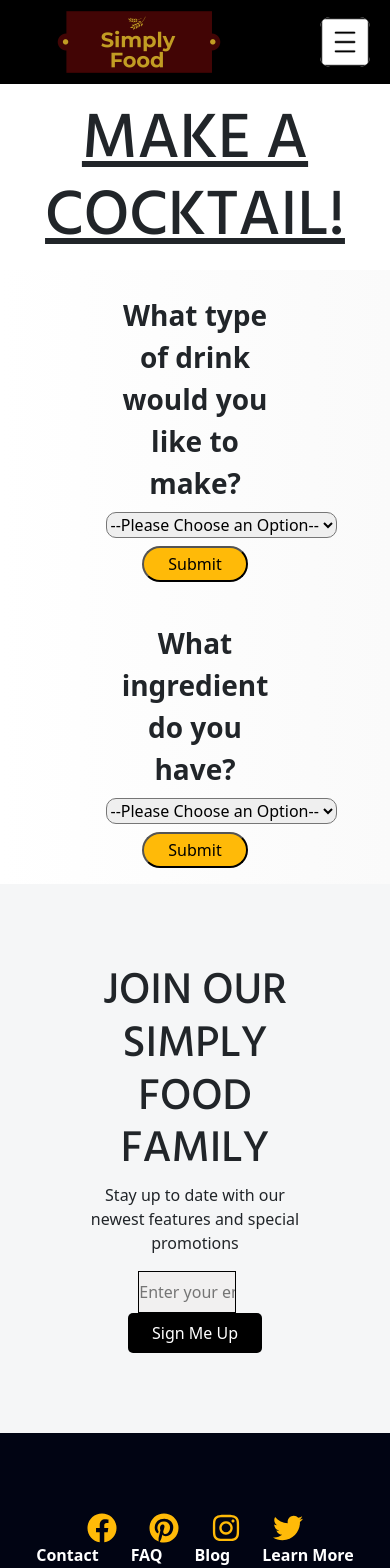
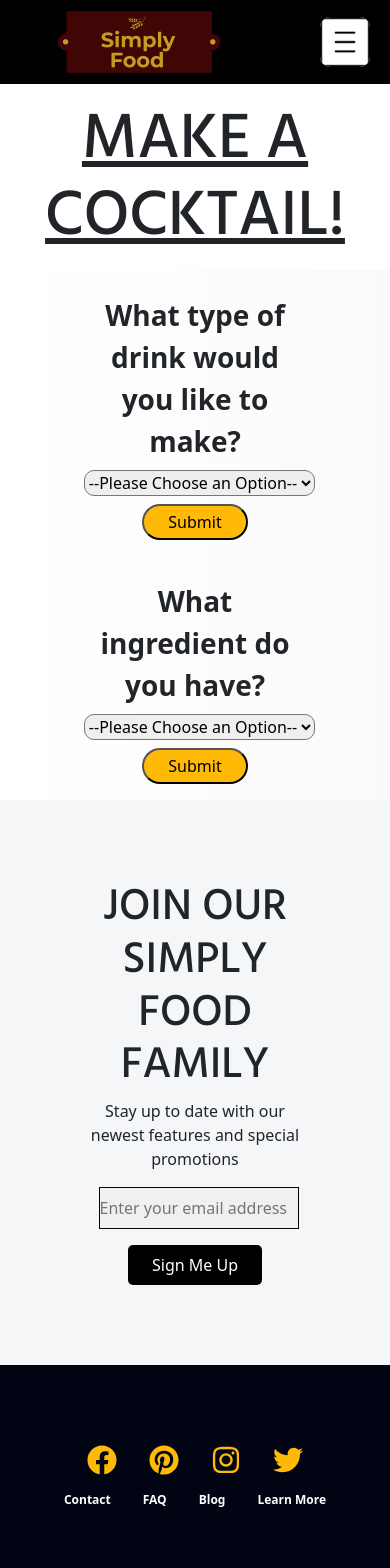
Before and after one commit to zanderambrose/Simply-Food, a React (Create React App) app: page /cocktail in a window 390 px wide. Shown: the top 1568 px of the page. Built offline with nearby package versions, Linux system fonts and the light colour scheme.

Commit message:
worked on finishing up mobile media query styles for great UI at all screen sizes

```diff
--- a/src/Components/Pantry/Input.js
+++ b/src/Components/Pantry/Input.js
@@ -18,14 +18,17 @@ function Input() {
         setInput('');
     }
 
-
+    const myStyle = {
+        position: "relative",
+        left: "0%"
+    }
 
     return (
         <div>
             <div className="userInputContainer">
                 <form onSubmit={handleSubmit} className="userForm">
                     <label className="userLabel">Enter the ingredients you have for dinner</label><br />
-                    <input className="userSelect" value={input} onChange={handleChange} type='text' placeholder="What's in your pantry?" />
+                    <input style={myStyle} className="userSelect" value={input} onChange={handleChange} type='text' placeholder="What's in your pantry?" />
                     <div>
                         <input type="submit" value="Submit" className="userInputSubmit" />
                     </div>
--- a/src/Styles/CardsDisplay.css
+++ b/src/Styles/CardsDisplay.css
@@ -69,7 +69,17 @@
     display: grid;
     grid-template-columns: 1fr 1fr;
     gap: 10px;
-    width: 90vw;
+    width: 80vw;
     margin: 1rem auto;
 }
+
+.cardsItemContainer a button{
+    border-radius: 20px;
+    padding: 0.25rem 0.5rem;
+    margin-bottom: 0.5rem;
+    background-color: orange;
+    color: white;
+    font-weight: bold;
+    font-size: 0.75rem;
 }
+}
--- a/src/Styles/Footer.css
+++ b/src/Styles/Footer.css
@@ -49,7 +49,7 @@
     color: #ffba08;
     display: flex;
     justify-content: center;
-    padding: 2rem 0 0;
+    padding: 2rem 0 1rem;
 }
 
 .socialIcons span{
@@ -101,3 +101,23 @@
     padding: 1.25rem 0;
     font-size: 1.15rem;
 }
+
+@media(max-width: 700px){
+    .ctaEmail input{
+        width:200px;
+        margin-right: 0;
+        margin-bottom: 1rem;
+        position: relative;
+        left: 5%;
+    }
+
+    .socialLinks li{
+        font-size: 0.75rem;
+    }
+}
+
+@media(max-width:540px){
+    .ctaEmail input{
+        margin-right: 1rem
+    }
+}
--- a/src/Styles/Icons.css
+++ b/src/Styles/Icons.css
@@ -21,9 +21,13 @@
     color: black;
 }
 
+.iconCard a:hover{
+    color: black;
+}
+
 .iconCard:hover{
     transform: scale(1.075);
-    box-shadow: 1px 2px 10px #6a040f;
+    box-shadow: 1px 2px 10px #f5b20a;
     transition: all 0.15s ease-in-out;
 }
 
@@ -61,6 +65,6 @@
     }
 
     .iconImg{
-        width: 300px;
+        width: 150px;
     }
 }
--- a/src/Styles/LandingPage.css
+++ b/src/Styles/LandingPage.css
@@ -53,7 +53,7 @@
         max-width: 170px;
         position: relative;
         left: 0%;
-        bottom: 15%;
+        bottom: 10%;
         text-align: center;
         color:white;
         font-size: 1.25rem;
@@ -63,7 +63,27 @@
         padding: 1.75rem;
     }
 
+    .headingContainer h1{
+        position: relative;
+        right: 9%;
+    }
+
     .landingPageBtn{
-        padding: 1rem 2rem
+        padding: 1rem 1rem;
+        position: relative;
+        right: 10%;
     }
 }
+
+@media (max-height: 600px){
+    .headingContainer{
+    font-size: 1rem;
+}
+}
+
+@media(max-width:800px) and (min-width:701px){
+    .headingContainer{
+        position: relative;
+        left: 7%;
+    }
+}
--- a/src/Styles/Navbar.css
+++ b/src/Styles/Navbar.css
@@ -27,7 +27,7 @@
 .nav-list li:hover{
     background-color: #6a040f;
     transform: scale(1.05);
-    transition: all 0.2s ease-in-out;
+    transition: all 0.1s ease-in-out;
     border-radius: 5px;
 }
 
@@ -61,11 +61,12 @@
     }
 
     .mobileNavLinks a:hover{
-    background-color: grey;
-    transform: scale(1.01);
+    background-color: #6a040f;
+    transform: scale(1.05);
     transition: all 0.1s ease-in-out;
     border-radius: 5px;
-    padding: 1rem 0.5rem;
+    color: white;
+     padding: 1rem 1.5rem;
     }
 
 
@@ -125,3 +126,9 @@
         left: -5vw;
     }
 }
+
+@media (max-height: 600px){
+    .img1{
+        width: 80%;
+    }
+}
--- a/src/Styles/UserInputs.css
+++ b/src/Styles/UserInputs.css
@@ -54,3 +54,29 @@
     display: flex;
     justify-content: center;
 }
+
+@media (max-width:700px){
+    .userInputContainer{
+        margin-right: 0px;
+        padding:1rem 0
+    }
+
+    .userSelect{
+        position: relative;
+        right: 7%;
+    }
+}
+
+@media(max-width:1550px) and (min-width:701px){
+    .userInputContainer{
+        margin-right: 0px;
+        padding:1rem 0
+    }
+}
+
+@media(max-width: 350px){
+    .userSelect{
+        position: relative;
+        right: 18%;
+    }
+}
```
